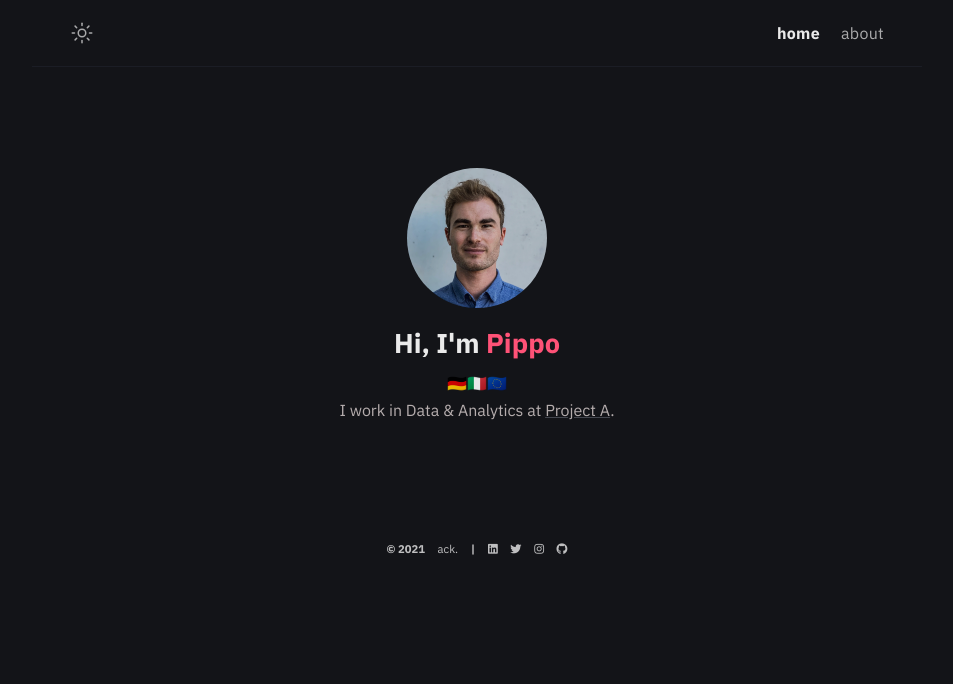
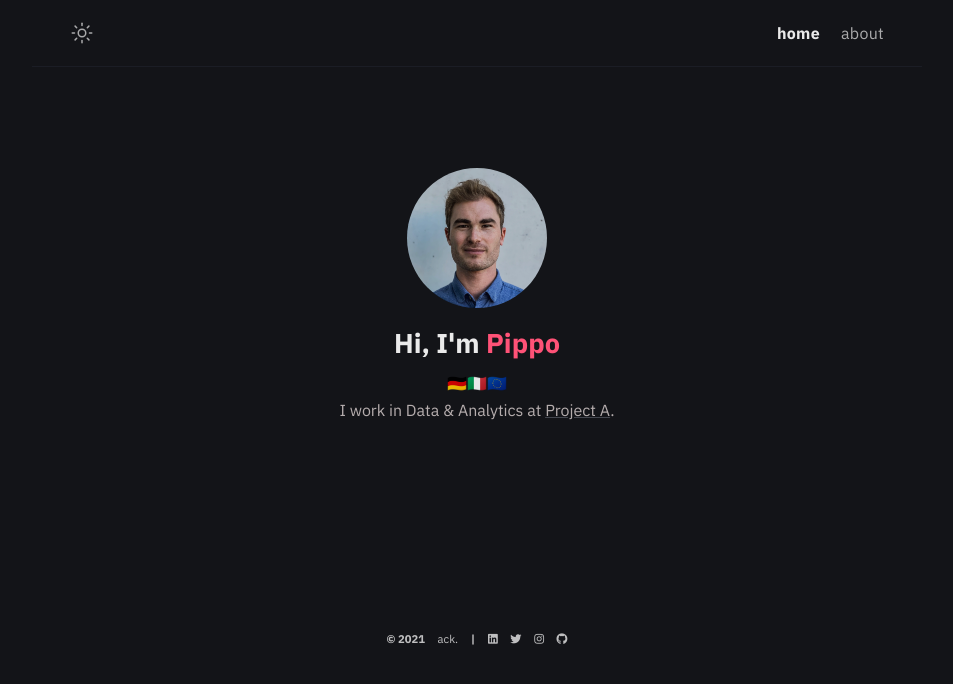
Before and after one commit to pippowie/pippowie.github.io, a Jekyll site: the page built from index.md, in a window 1280 px wide. Shown: the top 684 px of the page, without its empty margins (163-1116 px from the left). Built offline with Jekyll 4.4.1, drawn with Linux system fonts in a browser that asks for light colours.

Commit message:
default.html: changed

```diff
--- a/_layouts/default.html
+++ b/_layouts/default.html
@@ -32,7 +32,8 @@ layout: compress
     <main aria-label="Content">
       {{ content }}
     </main>
-    {% include footer.html %}
+
   </div>
+  {% include footer.html %}
 </body>
 </html>
```
